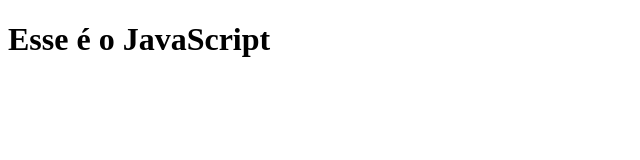
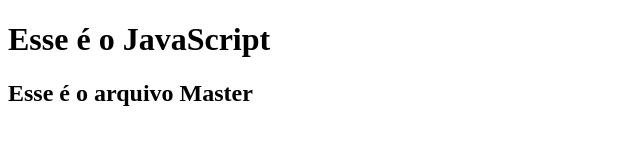
Before and after one commit to adrianodecastro2020/javascript-git, a plain HTML site: page index.html in a window 1280 px wide. Shown: the whole page, without its empty margins (0-640 px from the left). Drawn offline with Linux system fonts and the light colour scheme.

Commit message:
h2 adicionado

```diff
--- a/index.html
+++ b/index.html
@@ -7,6 +7,7 @@
 </head>
 <body>
   <h1>Esse é o JavaScript</h1>
+  <h2>Esse é o arquivo Master</h2>
   <script src="script.js"></script>
 </body>
 </html>
```
